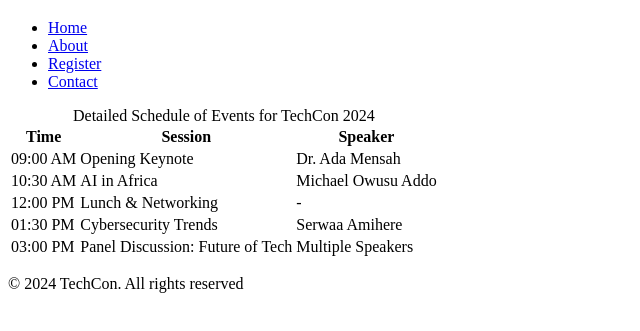
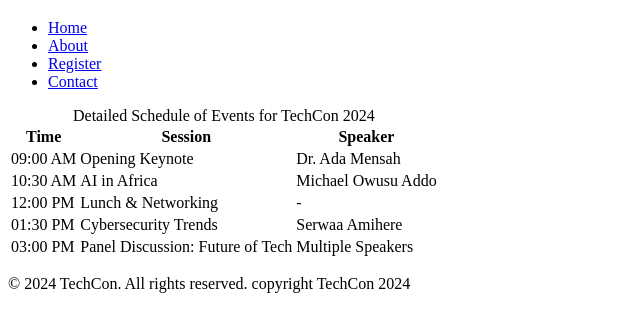
Before and after one commit to BenArthur01/TechCon_HTML, a plain HTML site: page techcon_website/schedule.html in a window 1280 px wide. Shown: the part 61-392 px from the top of the page, without its empty margins (0-640 px from the left). Drawn offline with Linux system fonts and the light colour scheme.

Commit message:
Add copyright text to footer for schedule page

```diff
--- a/techcon_website/schedule.html
+++ b/techcon_website/schedule.html
@@ -57,7 +57,7 @@
         </table>
     </main>
     <footer>
-        <p>&copy; 2024 TechCon. All rights reserved</p>
+        <p>&copy; 2024 TechCon. All rights reserved. copyright TechCon 2024</p>
     </footer>
 </body>
 </html>
```
